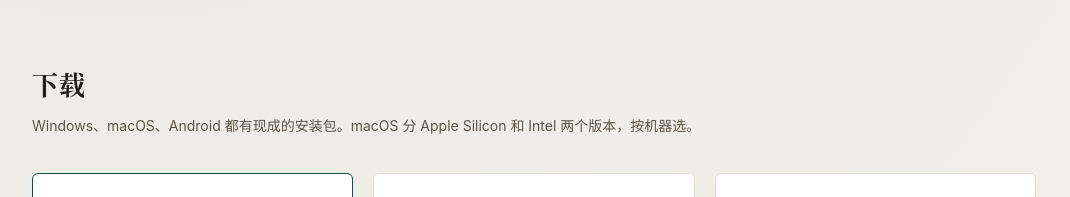
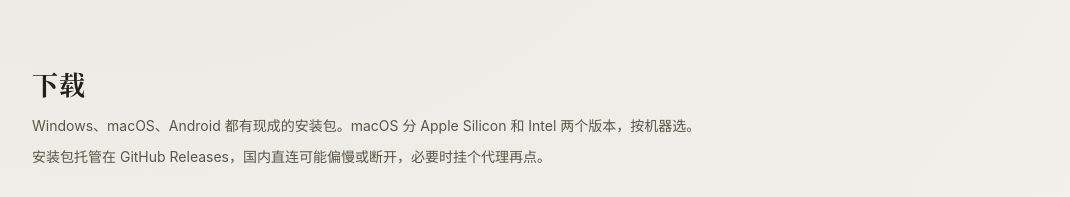
Before and after one commit to biolmz/shiyue, an Electron app: page docs/index.html in a window 1280 px wide. Shown: the part 534-731 px from the top of the page, without its empty margins (106-1176 px from the left). Drawn offline with Linux system fonts and the light colour scheme.

Commit message:
下载区加一句提示：Release 走 GitHub，国内直连可能慢或断

```diff
--- a/docs/index.html
+++ b/docs/index.html
@@ -124,6 +124,7 @@ section[id],[id="data"]{scroll-margin-top:78px}
 .pick-d{font-size:11.5px;color:var(--ink-3);font-family:var(--mono)}
 .pick .go{margin-left:auto;color:var(--brand);font-size:12px;font-weight:600;white-space:nowrap}
 .card-note{font-size:12px;color:var(--ink-3);margin-top:14px;line-height:1.7}
+.tip{font-size:12.5px;color:var(--ink-3);margin-top:6px}
 .card-note code{
   font-family:var(--mono);font-size:11px;background:#F1EEE3;color:#6B6558;
   padding:1px 5px;border-radius:3px;
@@ -354,6 +355,7 @@ footer .sp{margin-left:auto;font-family:var(--mono);font-size:11.5px}
       <div class="sec-head">
         <h2>下载</h2>
         <p>Windows、macOS、Android 都有现成的安装包。macOS 分 Apple Silicon 和 Intel 两个版本，按机器选。</p>
+        <p class="tip">安装包托管在 GitHub Releases，国内直连可能偏慢或断开，必要时挂个代理再点。</p>
       </div>
 
       <div class="dl-grid">
```
